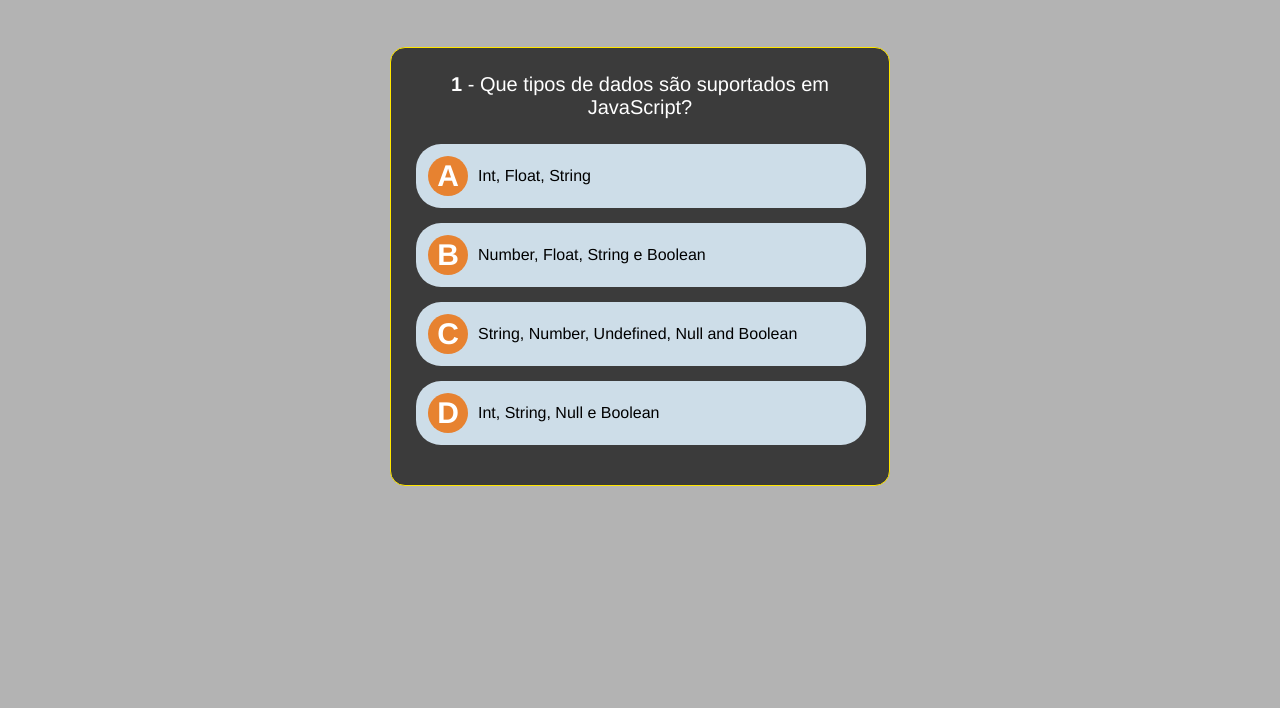
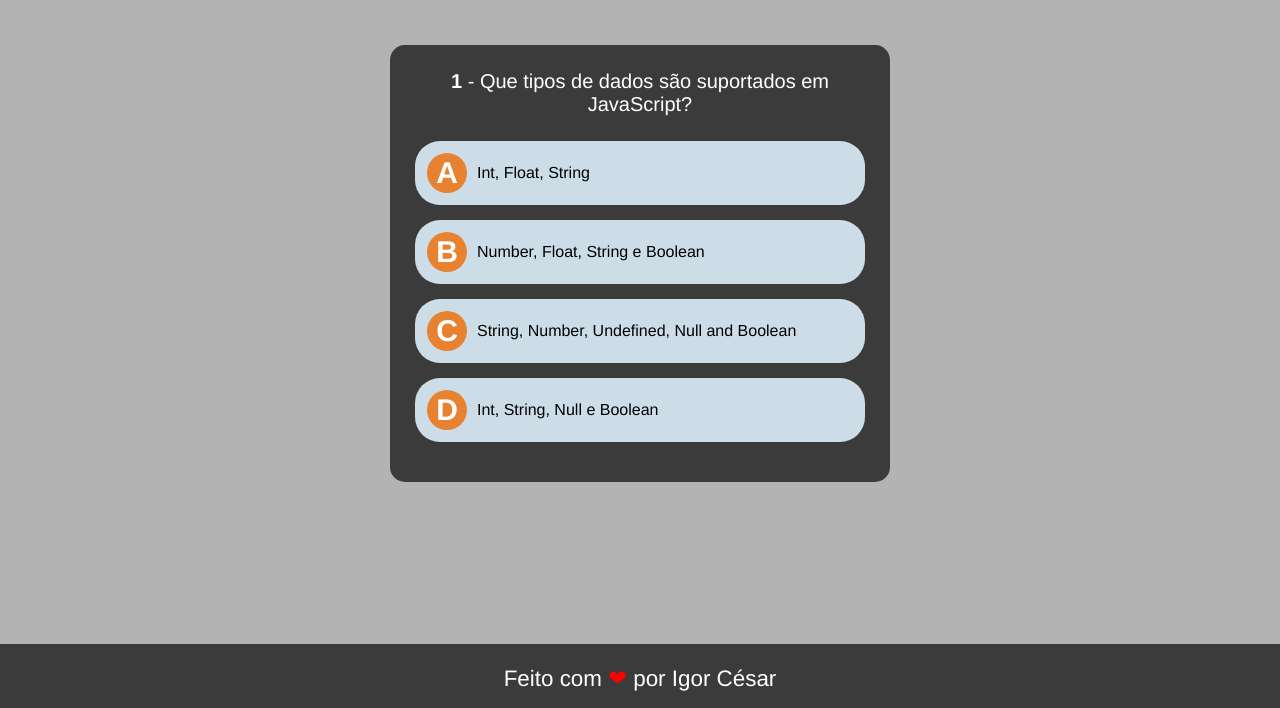
Before and after one commit to igorcesar-dev/quiz_game, a plain HTML site: page index.html in a window 1280 px wide. Shown: the part 92-800 px from the top of the page. Drawn offline with Linux system fonts and the light colour scheme.

Commit message:
add_footer

```diff
--- a/assets/css/styles.css
+++ b/assets/css/styles.css
@@ -22,7 +22,6 @@ body {
     margin: 10px auto;
     text-align: center;
     padding: 20px;
-    border: 1px solid #ffe600;
 }
 
 /* SCORE CONTAINER */
@@ -36,7 +35,6 @@ body {
     margin: 50px auto;
     padding: 25px;
     border-radius: 20px;
-    border: 1px solid #ffe600;
 }
 
 #score-container p {
@@ -85,7 +83,6 @@ body {
 #quiz-questions {
     width: 500px;
     margin: 50px auto;
-    border: 1px solid #ffe600;
     padding: 25px;
     border-radius: 15px;
     background-color: #3b3b3b;
@@ -154,6 +151,30 @@ body {
     color: #fff;
 }
 
+/* Footer */
+
+.footer {
+    font-size: 1.4rem;
+    position: absolute;
+    bottom: 0;
+    color: #FFF;
+    width: 100%;
+    text-align: center;
+    line-height: 5px;
+}
+
+.heart {
+    color: #ff0000;
+}
+
+.footer p {
+    margin: 0;
+    height: 5px;
+    padding: 2rem;
+    text-align: center;
+    background-color: #3b3b3b;
+}
+
 /* RESPONSIVE */
 
 @media(max-width: 450px) {
--- a/index.html
+++ b/index.html
@@ -37,6 +37,11 @@
     <!-- TEMPLATE ANSWER -->
     <button class="answer-template hide"><span class="btn-letter">a</span> <span
             class="question-answer">res0</span></button>
+
+    <!-- FOOTER -->
+    <footer id="footer" class="footer white-bg">
+        <p>Feito com <span class="heart">❤</span> por Igor César</p>
+    </footer>
 </body>
 
 </html>
```
Lines whose indentation alone changed are shown as unchanged.
